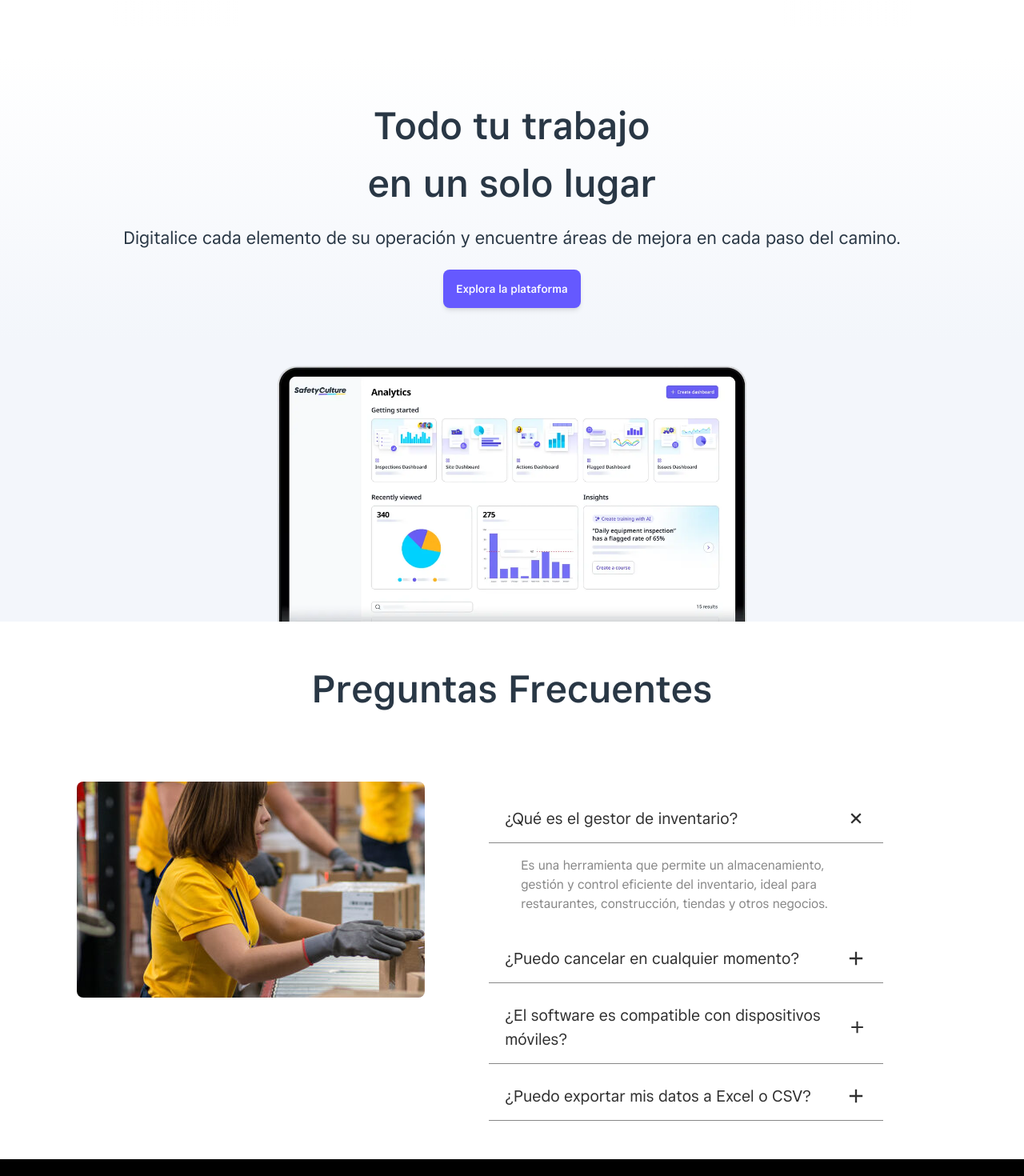
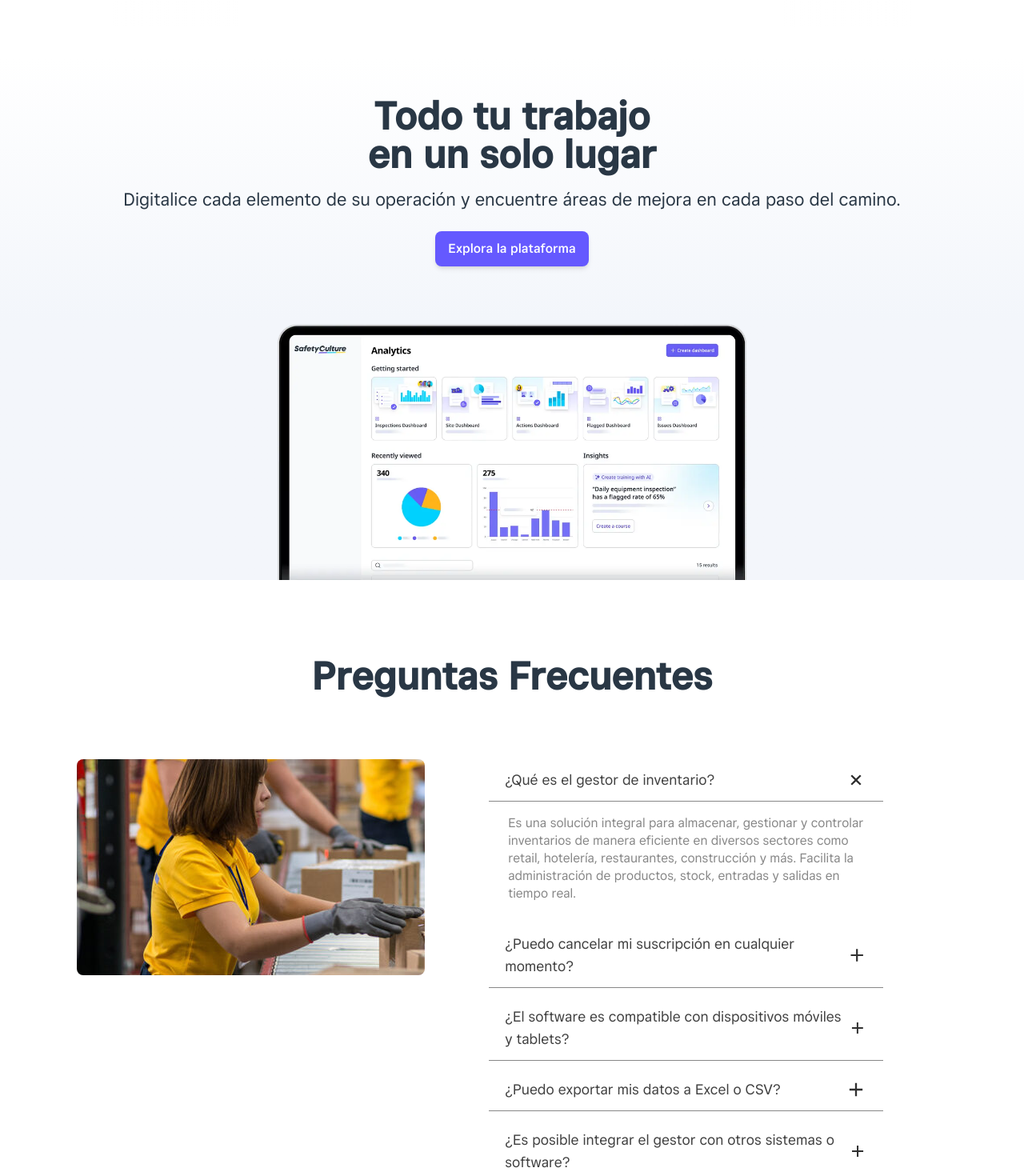
Before and after one commit to martin-amaro/stocker, a React (Vite) app: page / in a window 1280 px wide. Shown: the part 800-2270 px from the top of the page at 80% size. Built offline with nearby package versions, Linux system fonts and the light colour scheme.

Commit message:
style(home): replace FAQ section CSS with TailwindCSS

```diff
--- a/src/App.css
+++ b/src/App.css
@@ -13,9 +13,11 @@
   --color-default: #222222;
   --color-graysec: #F2F5FA;
   --font-inter: 'Inter', sans-serif;
+  --font-main: 'SquareSansText', sans-serif;
+  --font-normal: 'SquareSansTextVF', sans-serif;
   --text-tiny: 0.9rem;
   --animate-scrolling: scrolling var(--marquee-animation-duration) linear infinite;
-
+  --spacing-limit: 1900px;
    @keyframes scrolling {
         0% {
             transform: translateX(0);
@@ -31,11 +33,11 @@
 
 
 .header-link {
-  @apply relative py-4 px-3 transition-all duration-300 text-neutral-900 hover:text-blue-400 font-medium /*text-tiny font-inter*/;
+  @apply relative py-4 px-3 transition-all duration-300 text-neutral-900 hover:text-black font-medium /*text-tiny font-inter*/;
 }
 
 .header-link::after {
-  @apply content-[''] absolute bottom-2 left-3 w-0 h-[2px] bg-blue-400 transition-all duration-300;
+  @apply content-[''] absolute bottom-2 left-3 w-0 h-[2px] bg-black transition-all duration-300;
 }
 
 .header-link:hover::after {
@@ -95,25 +97,14 @@
 #menuToggle.active:hover>div {
     transform: rotate(225deg);
 }
-/* .menu-toggle.active ~ .menu {
-    pointer-events: auto;
-    visibility: visible;
-  } */
-
-/* .menu-toggle.active ~ .menu > div {
-    transform: scale(1);
-    transition-duration: 0.75s;
-  }
-
-  .menu-toggle.active ~ .menu > div > div {
-    opacity: 1;
-    transition: opacity 0.4s ease 0.4s;
-  } */
 
 .menu-toggle.active:hover > div {
   transform: rotate(225deg);
 }
 
+.section-title {
+  @apply font-main font-bold text-5xl;
+}
 
 body {
   font-family: 'SquareSansTextVF', 'Consolas';
@@ -136,5 +127,20 @@ body {
 } */
 
 .btn-main {
-  @apply bg-[#6559ff] text-white font-medium text-sm px-4 py-2.5 rounded-lg shadow-md hover:bg-blue-700 transition duration-200 ease-in-out;
+  @apply cursor-pointer my-6 bg-[#6559ff] text-white font-medium text-base px-4 py-2.5 rounded-lg shadow-md hover:bg-blue-700 transition duration-200 ease-in-out;
 }
+
+
+.faq-title {
+    &.active .fal {
+        @apply rotate-[135deg];
+    }
+}
+
+
+.faq-content {
+        grid-template-rows: 0fr;
+    &.active {
+        grid-template-rows: 1fr;
+    }
+}
--- a/src/assets/styles/main.css
+++ b/src/assets/styles/main.css
@@ -132,31 +132,6 @@ a, button {
     }
 }
 
-.image_container,
-.info_container {
-    @media screen and (min-width: 600px) {}
-}
-
-.image_container {
-    display: flex;
-    align-items: center;
-    justify-content: center;
-    padding: 1rem;
-
-    img {
-        width: 50%;
-    }
-
-    @media screen and (min-width: 600px) {
-        width: 60%;
-        order: 2;
-
-        img {
-            width: 100%;
-        }
-    }
-}
-
 
 .main-btn {
     width: 100%;
@@ -206,71 +181,6 @@ a, button {
 }
 
 
-.feature-section {
-    margin-top: 2.5rem;
-    display: flex;
-    position: relative;
-    flex-direction: column;
-
-    &::after {
-        content: "";
-        background: linear-gradient(180deg, #fff 0, #f3f6fb 50%);
-        position: absolute;
-        top: 0;
-        left: 0;
-        width: 100%;
-        height: 100%;
-        z-index: -1;
-    }
-}
-
-
-.feature-section__info {
-    margin: auto ;
-    display: flex;
-    flex-direction: column;
-    align-items: center;
-    justify-content: center;
-    padding: 2rem;
-    padding-bottom: 0;
-    text-align: center;
-
-    @media screen and (min-width: 992px) {
-        padding: 3rem;
-        flex-basis: 40.666667%;
-    }
-
-
-
-    h2 {
-        font-family: var(--font-text);
-        font-size: 3rem;
-    }
-
-    p {
-        margin-top: 1rem;
-        font-family: var(--font-text-vf);
-        font-size: 1.4rem;
-        line-height: 2rem;
-    }
-}
-
-
-.feature-section__img {
-    display: none;
-
-    flex-grow: 0;
-    flex-shrink: 0;
-    padding: 0 2rem;
-    min-width: 0;
-
-    height: 40vh;
-
-    @media screen and (min-width: 992px) {
-        display: flex;
-        justify-content: center;
-    }
-}
 
 .material-symbols-outlined {
   font-variation-settings:
@@ -281,7 +191,7 @@ a, button {
 }
 
 
-.btn-main {
+/* .btn-main {
     margin: 1.5rem 0;
     background-color: #6559ff;
     border-color: transparent;
@@ -300,150 +210,4 @@ a, button {
         background-color: #4740d4;
     }
 
-}
-
-
-.video-section {
-    width: 100%;
-    overflow: hidden;
-
-    video {
-        width: 100%;
-        height: auto;
-    }
-
-}
-
-.feature-w-section {
-    display: flex;
-    margin: 2rem 0;
-}
-
-.faq-container {
-    display: flex;
-    flex-direction: column;
-    width: 100%;
-    margin: auto;
-    padding: 0 .8rem;
-
-    @media (min-width: 1024px) {
-        padding: 2rem;
-
-        width: 90%;
-        flex-direction: row;
-    }
-}
-
-.faq-media {
-    width: 100%;
-    overflow: hidden;
-
-    @media (min-width: 1024px) {
-        width: 40%;
-    }
-
-    img {
-        border-radius: 8px;
-        width: 100%;
-        height: 180px;
-        object-fit: cover;
-
-        @media (min-width: 1024px) {
-            object-fit: none;
-            height: auto;
-            width: auto;
-        }
-
-    }
-}
-
-.faq-list {
-    display: flex;
-    flex-direction: column;
-    /* justify-content: center; */
-    align-items: center;
-    gap: 10px;
-    /* padding: 1rem; */
-    width: 100%;
-
-    @media (min-width: 768px) {
-        padding: 1rem 5rem;
-    }
-
-    @media (min-width: 1024px) {
-        width: 60%;
-        max-width: 1600px;
-    }
-}
-
-
-.faq-item {
-    width: 100%;
-    user-select: none;
-
-
-    .faq-title {
-        width: 100%;
-        display: flex;
-        justify-content: space-between;
-        align-items: center;
-        padding: 15px 20px;
-        font-size: 18px;
-        /* background-color: #303030; */
-        background-color: #FFF;
-        color: #303030;
-
-        border: 1px solid #303030;
-        border: 0px;
-        cursor: pointer;
-        font-family: var(--font-ps);
-        text-align: left;
-
-        @media (min-width: 1024px) {
-            font-size: 20px;
-        }
-
-        .fal{
-            transition: .3s;
-            transform: rotate(0deg);
-            fill: #303030;
-        }
-
-        &.active .fal {
-            transform: rotate(135deg);
-        }
-    }
-}
-
-
-
-.faq-content {
-    display: grid;
-    grid-template-rows: 0fr;
-    transition: .25s grid-template-rows cubic-bezier(0.4, 0, 0.2, 1);
-    /* background-color: #303030; */
-    border-top: 1px solid black;
-    border-top: 1px solid #878787;
-    font-size: 1.2rem;
-
-    @media (min-width: 768px) {
-        font-size: 1rem;
-
-    }
-
-    padding: 0rem 1.5rem;
-
-    .faq-content__ov {
-        overflow: hidden;
-    }
-
-    &.active {
-        grid-template-rows: 1fr;
-        /* border-top: 2px solid #6559ff; */
-    }
-
-    p {
-        color: #878787;
-        margin: 1rem;
-    }
-}
+} */
--- a/src/components/home/FAQ.jsx
+++ b/src/components/home/FAQ.jsx
@@ -11,46 +11,63 @@ export const FAQ = () => {
     const faqs = [
         {
             question: '¿Qué es el gestor de inventario?',
-            answer: 'Es una herramienta que permite un almacenamiento, gestión y control eficiente del inventario, ideal para restaurantes, construcción, tiendas y otros negocios.'
+            answer: 'Es una solución integral para almacenar, gestionar y controlar inventarios de manera eficiente en diversos sectores como retail, hotelería, restaurantes, construcción y más. Facilita la administración de productos, stock, entradas y salidas en tiempo real.'
         },
         {
-            question: '¿Puedo cancelar en cualquier momento?',
-            answer: 'Sí, puedes cancelar en cualquier momento sin penalizaciones.'
+            question: '¿Puedo cancelar mi suscripción en cualquier momento?',
+            answer: 'Sí, tienes la libertad de cancelar tu suscripción en cualquier momento sin penalizaciones ni costos adicionales.'
         },
         {
-            question: '¿El software es compatible con dispositivos móviles?',
-            answer: 'Sí, el gestor de inventario es compatible con dispositivos móviles y tablets.'
+            question: '¿El software es compatible con dispositivos móviles y tablets?',
+            answer: 'Sí, nuestra plataforma está diseñada para funcionar perfectamente en dispositivos móviles y tablets, permitiéndote gestionar tu inventario desde cualquier lugar.'
         },
         {
             question: '¿Puedo exportar mis datos a Excel o CSV?',
-            answer: 'Sí, puedes exportar tu inventario en formatos Excel y CSV para mayor flexibilidad.'
+            answer: 'Por supuesto, puedes exportar toda la información de tu inventario en formatos Excel y CSV para realizar análisis, respaldos o integraciones con otros sistemas.'
+        },
+        {
+            question: '¿Es posible integrar el gestor con otros sistemas o software?',
+            answer: 'Sí, ofrecemos opciones de integración mediante APIs y exportación de datos para conectarte con sistemas contables, ERP o plataformas de ventas.'
+        },
+        {
+            question: '¿Cómo se asegura la privacidad y seguridad de mis datos?',
+            answer: 'Contamos con protocolos de seguridad avanzados, encriptación de datos y backups automáticos para garantizar la protección y disponibilidad de tu información.'
+        },
+        {
+            question: '¿Puedo gestionar múltiples ubicaciones o sucursales?',
+            answer: 'Sí, el sistema permite administrar inventarios de múltiples sucursales o almacenes desde una única plataforma.'
         }
     ];
 
+
     return (
-        <section className="faq-section">
-            <div className="feature-section__info">
-                <h2>Preguntas Frecuentes</h2>
+        <section className="my-24 mx-auto max-w-limit">
+            <div className="w-full flex justify-center my-12 ">
+                <h2 className='section-title'>Preguntas Frecuentes</h2>
             </div>
-            <div className="faq-container">
-                <div className="faq-media">
-                    <Img src="images/faq.jpg" alt="" />
+            <div className="flex flex-col w-full mx-auto px-3 lg:flex-row lg:w-[90%] lg:p-8">
+                <div className="w-full overflow-hidden lg:w-[40%]">
+                    <Img
+                    src="images/faq.jpg"
+                    alt=""
+                    className="rounded-lg w-full h-[180px] object-cover lg:object-none lg:h-auto lg:w-auto"
+                    />
                 </div>
-                <div className="faq-list">
+                <div className="flex flex-col items-center gap-[10px] w-full px-0 md:px-20 lg:w-[60%]">
                     {faqs.map((faq, index) => (
-                        <div className="faq-item" key={index}>
+                        <div className="faq-item w-full select-none" key={index}>
                             <button
-                                className={`faq-title ${activeIndex === index ? 'active' : ''}`}
+                                className={`faq-title w-full flex justify-between items-center text-left px-5 py-3 text-lg lg:text-lg bg-white text-neutral-700 transition-all cursor-pointer ${activeIndex === index ? 'active' : ''}`}
                                 onClick={() => toggleFAQ(index)}
                             >
                                 {faq.question}
-                                <svg className="fal" xmlns="http://www.w3.org/2000/svg" height="28px" viewBox="0 -960 960 960" width="28px" fill="#e3e3e3">
+                                <svg className="fal transition-transform duration-300" xmlns="http://www.w3.org/2000/svg" height="28px" viewBox="0 -960 960 960" width="28px" fill="#303030">
                                     <path d="M440-440H200v-80h240v-240h80v240h240v80H520v240h-80v-240Z" />
                                 </svg>
                             </button>
-                            <div className={`faq-content ${activeIndex === index ? 'active' : ''}`}>
-                                <div className="faq-content__ov">
-                                    <p>{faq.answer}</p>
+                            <div className={`faq-content grid transition-[grid-template-rows] duration-300 ease-in-out px-6 border-t border-t-[#878787] ${activeIndex === index ? 'active' : ''}`}>
+                                <div className="faq-content__ov overflow-hidden">
+                                    <p className='text-[#878787] my-4 text-base md:text-md leading-snug'>{faq.answer}</p>
                                 </div>
                             </div>
                         </div>
--- a/src/components/home/Features.jsx
+++ b/src/components/home/Features.jsx
@@ -3,14 +3,16 @@ import { Img } from '../Img'
 
 export const Features = () => {
     return (
-        <section className="feature-section">
-            <div className="feature-section__info">
-                <h2>Todo tu trabajo<br/>en un solo lugar</h2>
-                <p>Digitalice cada elemento de su operación y encuentre áreas de mejora en cada paso del camino.</p>
-                <button className="btn-main">Explora la plataforma</button>
+        <section className="relative mt-10 flex flex-col before:absolute before:inset-0 before:z-[-1] before:bg-gradient-to-b before:from-white before:via-[#f3f6fb] before:to-[#f3f6fb]">
+            <div className="mx-auto flex flex-col items-center justify-center px-8 mb-12 text-center lg:basis-5/12 lg:px-12 lg:pt-12">
+                <h2 className="section-title">Todo tu trabajo<br/>en un solo lugar</h2>
+                <p className="mt-4 font-normal text-[1.4rem] leading-8">
+                    Digitalice cada elemento de su operación y encuentre áreas de mejora en cada paso del camino.
+                </p>
+                <button className="btn-main mt-6">Explora la plataforma</button>
             </div>
-            <div className="feature-section__img">
-                <Img src="images/app-dashboard.webp" alt=""/>
+            <div className="hidden h-[40vh] min-w-0 flex-grow-0 flex-shrink-0 px-8 justify-center lg:flex">
+                <Img src="images/app-dashboard.webp" alt="" />
             </div>
         </section>
     )
```
